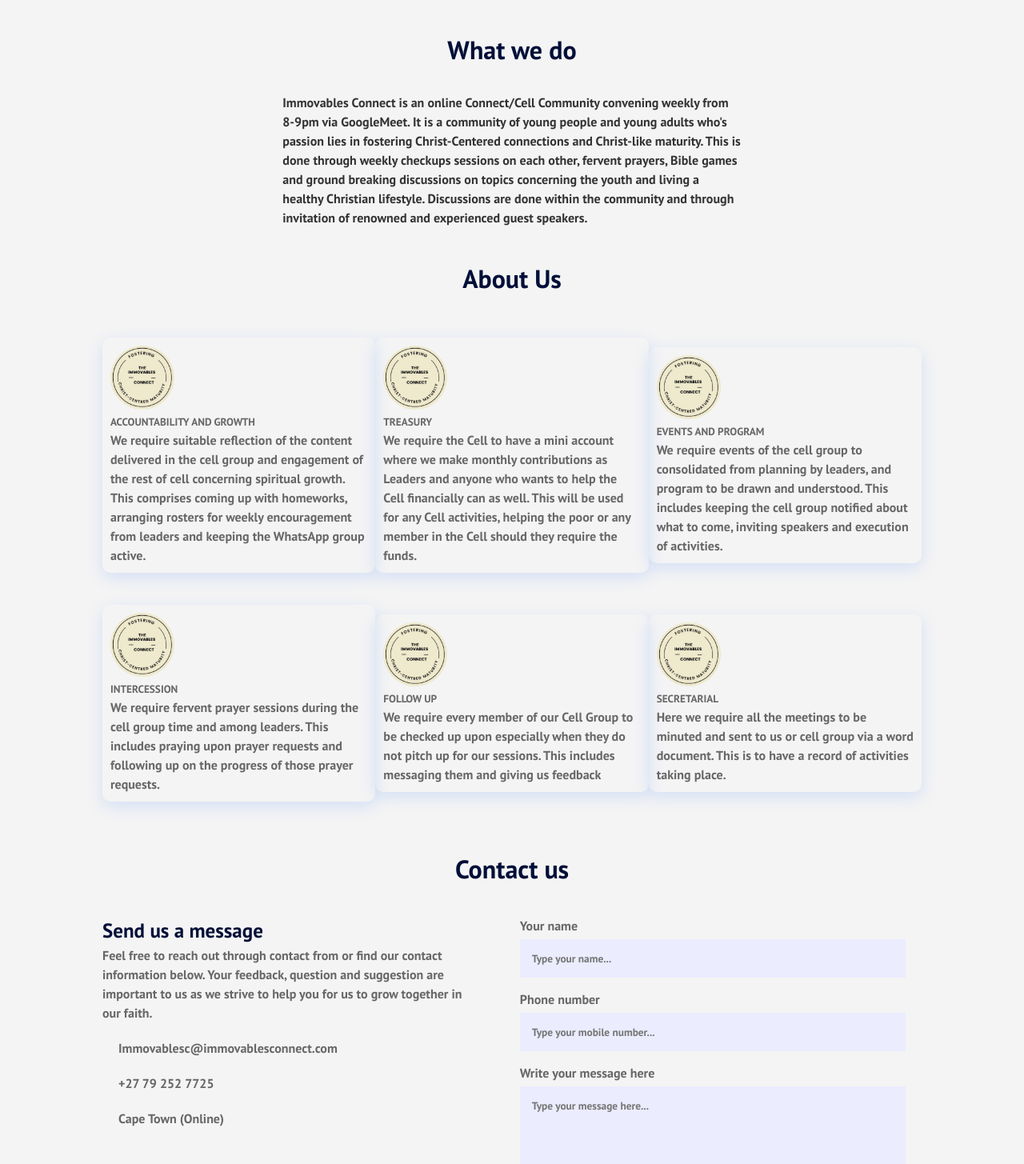
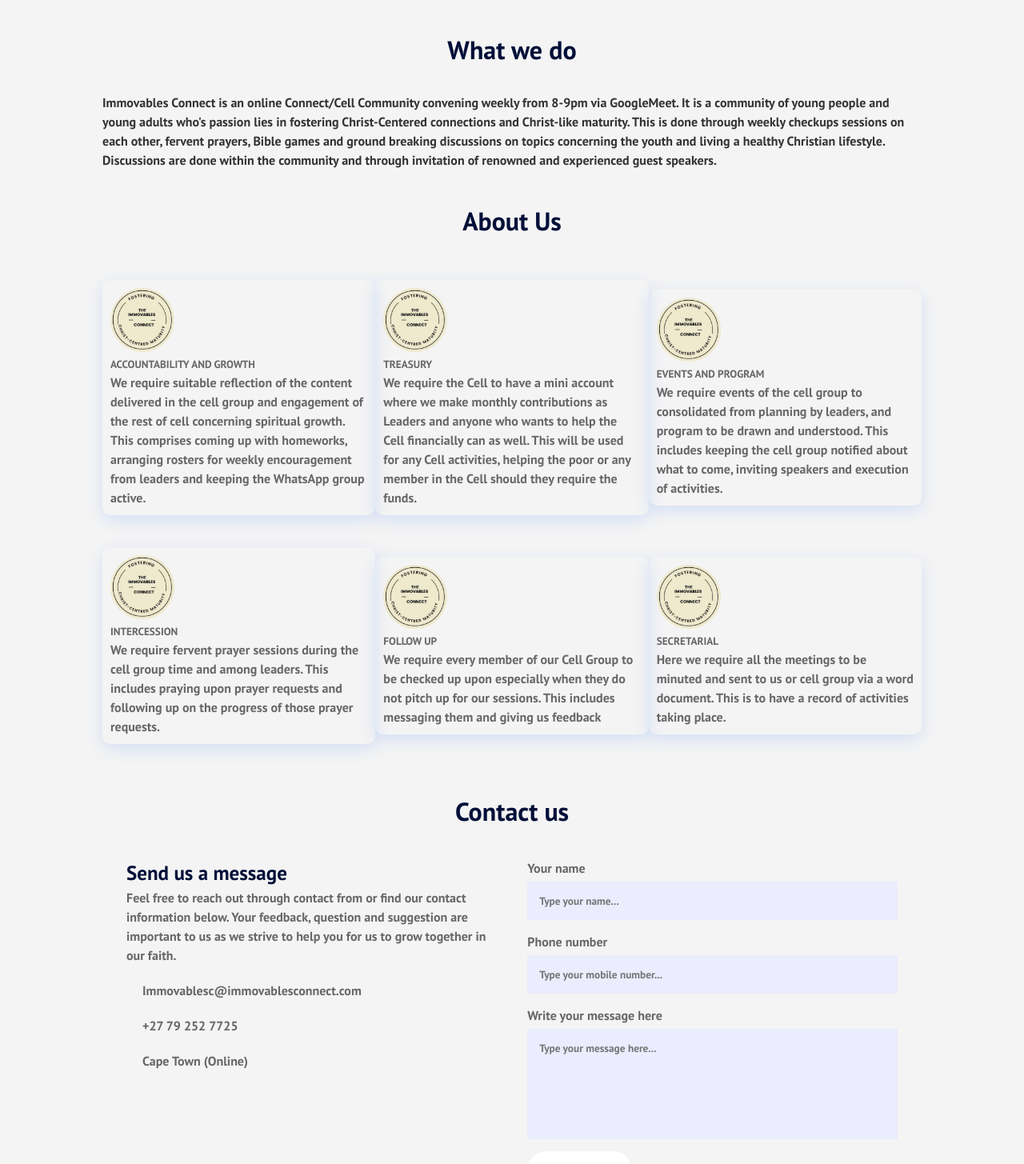
Before and after one commit to Mansukinini/ImmovableConnect, a React app in the folder client/: page / in a window 1280 px wide. Shown: the part 802-2257 px from the top of the page at 80% size. Built offline with nearby package versions, Linux system fonts and the light colour scheme.

Commit message:
Added vercel file

```diff
--- a/client/src/components/ContactUs/ContactUs.css
+++ b/client/src/components/ContactUs/ContactUs.css
@@ -1,5 +1,5 @@
 .contact-us {
-    margin: 35px 0;
+    margin: 35px 30px;
     max-width: 98%;
     display: flex;
     align-content: center;
--- a/client/src/components/Navbar/Navbar.js
+++ b/client/src/components/Navbar/Navbar.js
@@ -59,11 +59,11 @@ export default function Navbar() {
                         Resources
                     </Link>
                 </li> */}
-                <li>
+                {/* <li>
                     <Link to="contact-us" smooth={true} offset={-250} duration={500}>
                         <button className="btn">Login</button>
                     </Link>
-                </li>
+                </li> */}
 
                 {/* <li className="nav-item">
                     <Link to="/contactUs" className="nav-links" onClick={closeMobileMenu}>
--- a/client/src/components/WhatWeDo/WhatWeDo.js
+++ b/client/src/components/WhatWeDo/WhatWeDo.js
@@ -5,24 +5,17 @@ function WhatWeDo() {
     return (
         <>
             <div className='what-we-do-container'>
-                {/* <div className='what-we-do-left'>
-                    <img src='../../../public/images/whatwedo.jpeg' alt='What We Do'/>
-                </div> */}
-                <div className='what-we-do-right'>
-                    <p>Immovables Connect is an online Connect/Cell Community convening weekly from 8-9pm via
+                <div>
+                    <span>Immovables Connect is an online Connect/Cell Community convening weekly from 8-9pm via
                         GoogleMeet.  It is a community of young people and young adults who's passion lies in
                         fostering Christ-Centered connections and Christ-like maturity. This is done through
                         weekly checkups sessions on each other, fervent prayers, Bible games and ground breaking
                         discussions on topics concerning the youth and living a healthy Christian lifestyle.
                         Discussions are done within the  community and through invitation of renowned and
                         experienced guest speakers.
-                    </p>
+                    </span>
                 </div>
-
             </div>
-            {/* <div className="weekly-meeting-container">
-                <h2>Weekly Meetings</h2>
-            </div> */}
         </>
     );
 }
```
Also changed, not shown: client/vercel.json (added).
